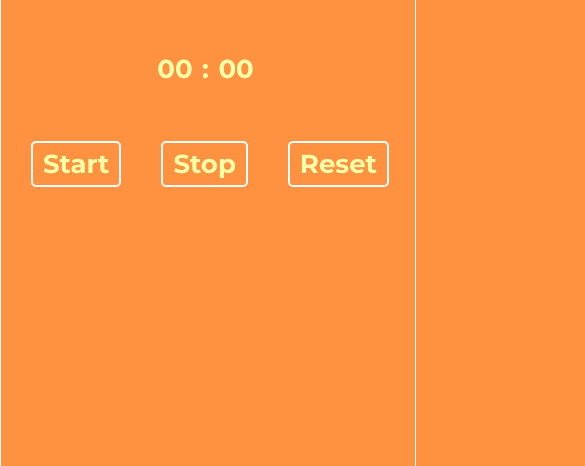
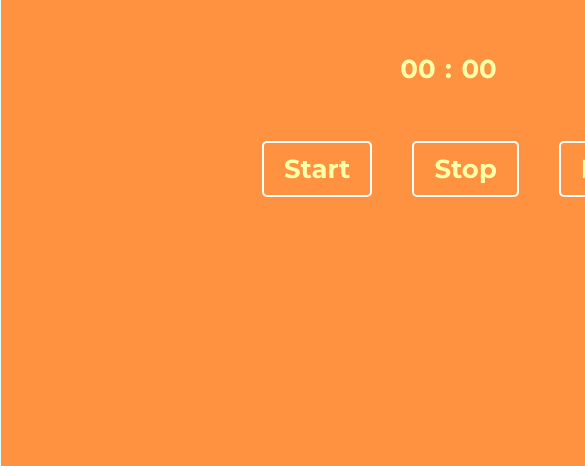
Before and after one commit to Duy2563/BamGio, a plain HTML site: page index.html in a window 390 px wide. Shown: the part 378-844 px from the top of the page, 585 px wide, since content can reach past the window. Drawn offline with Linux system fonts and the light colour scheme.

Commit message:
first commit6

```diff
--- a/css/DongHoBamGio.Css
+++ b/css/DongHoBamGio.Css
@@ -57,44 +57,18 @@ span{
     border-radius: 10px;
 }
 @media screen and (max-width: 1080px) {
-
+    html{
+        width: 900px;
+        height: 1080px;
+    }
     .container{
-        width: 414px;
-        height: 914px;
+        width: 900px;
+        height: 1080px;
         /* background-color: orange; */
-        border: 1px solid #ffF;
+        border: 1px solid #E0FFFF;
         margin: 300px auto;
         text-align: center;
 
     }
-    span{
-        font-size: 26px;
-        font-weight: bold;
-        position: relative;
-        top: 40px;
-        margin-right: 5px;
-        color:#ffffa9;
-    }
-
-    .button{
-        font-size: 26px;
-        font-weight: bold;
-        float: left;
-        position: relative;
-        left: 30px;
-        margin: 80px auto;
-        margin-right: 40px;
-        border: 2px solid white;
-        padding: 5px 10px;
-        color: #ffffa9;
-        border-radius: 5px;
-    }
-    .button:hover{
-        background-color: #ffffa9;
-        color: #FF9240;
-        transition: 1s;
-        cursor: pointer;
-        border-radius: 10px;
-    }
 
 }
```
